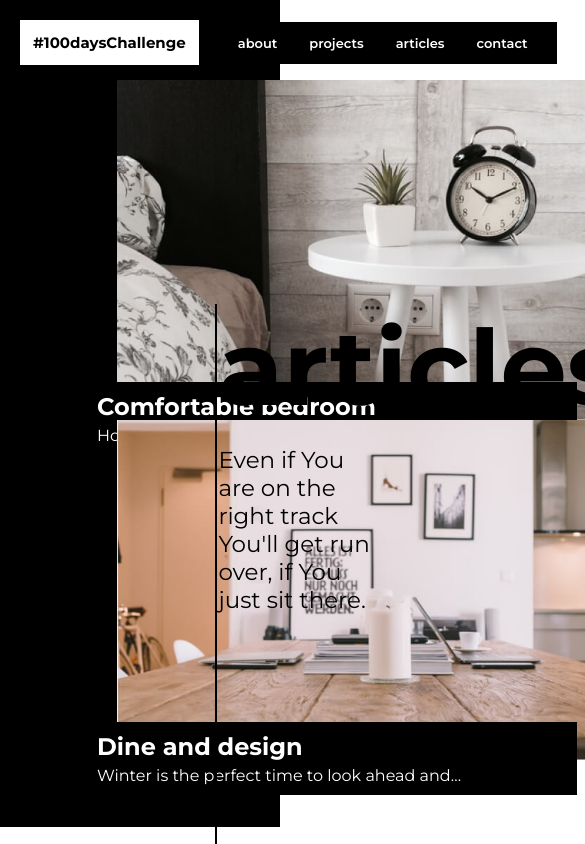
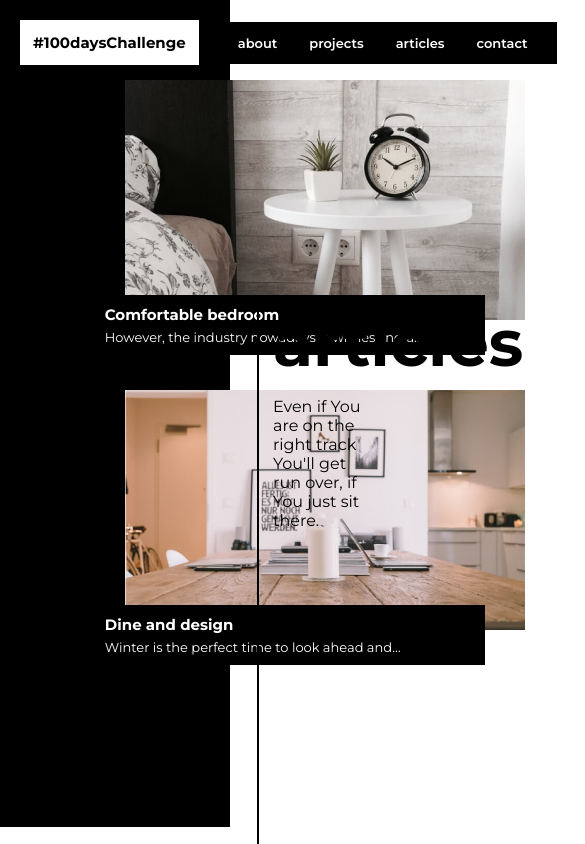
Before and after one commit to MironBanks/100Blog, a Gatsby site: page /articles in a window 390 px wide. Shown: the top 844 px of the page, 585 px wide, since content can reach past the window. Built offline with nearby package versions, Linux system fonts and the light colour scheme; Gatsby itself is replaced by a stand-in of ours.

Commit message:
media query 1440px article page

```diff
--- a/src/components/ArticlePreview/ArticlePreview.js
+++ b/src/components/ArticlePreview/ArticlePreview.js
@@ -8,6 +8,10 @@ const PreviewWrapper = styled.div`
   background-color: hsl(0, 0%, 95%);
   background-image: url(${({ background }) => background});
   background-size: cover;
+
+  @media only screen and (max-width: 1440px) {
+    height: 240px;
+  }
 `;
 
 const PreviewInfoLabel = styled.div`
@@ -24,6 +28,16 @@ const PreviewInfoLabel = styled.div`
   p {
     margin: 5px;
   }
+
+  @media only screen and (max-width: 1440px) {
+    h2{
+      font-size:15px;
+    }
+
+    p{
+      font-size:13px;
+    }
+  }
 `;
 
 const Preview = ({ title, excerpt, background }) => (
--- a/src/components/Button/Button.js
+++ b/src/components/Button/Button.js
@@ -8,6 +8,7 @@ const Button = styled.button`
   font-size: 13px;
   font-weight: 600;
   flex-shrink: 0;
+
 `;
 
 export default Button;
--- a/src/components/PageInfo/PageInfo.js
+++ b/src/components/PageInfo/PageInfo.js
@@ -17,6 +17,19 @@ const Wrapper = styled.div`
     font-size: 23px;
     margin: 15px 0 0;
   }
+
+  @media only screen and (max-width: 1440px) {
+     left:70vw;
+
+     h1 {
+        font-size: 65px;
+     }
+
+     p {
+        font-size:16px;
+        width: 60%;
+     }
+  }
 `;
 
 const PageInfo = ({ title, paragraph }) => (
--- a/src/pages/articles.js
+++ b/src/pages/articles.js
@@ -12,6 +12,10 @@ top:0;
 left:0;
 width:280px;
 height: 98%;
+
+@media only screen and (max-width: 1440px) {
+    width:230px;
+  }
 `;
 
 const BlackRight = styled.div`
@@ -21,6 +25,10 @@ bottom:0;
 left:55%;
 width:2px;
 height: 64%;
+
+@media only screen and (max-width: 1440px) {
+    left:66%;
+  }
 `;
 
 const ArticlesWrapper = styled.div`
@@ -28,7 +36,13 @@ const ArticlesWrapper = styled.div`
   width:500px;
   display: grid;
   grid-template-columns: repeat(1, 1fr);
-  grid-gap: 7    0px;
+  grid-gap: 70px;
+
+  @media only screen and (max-width: 1440px) {
+    margin-left:23%;
+    width:400px;
+    grid-gap: 70px;
+  }
 `;
 
 const pageData = {
```
Also changed, not shown: src/pages/index.js (+16 -0 lines).
